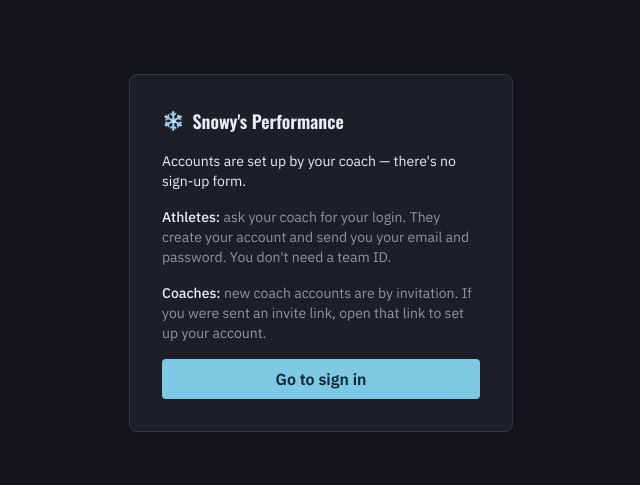
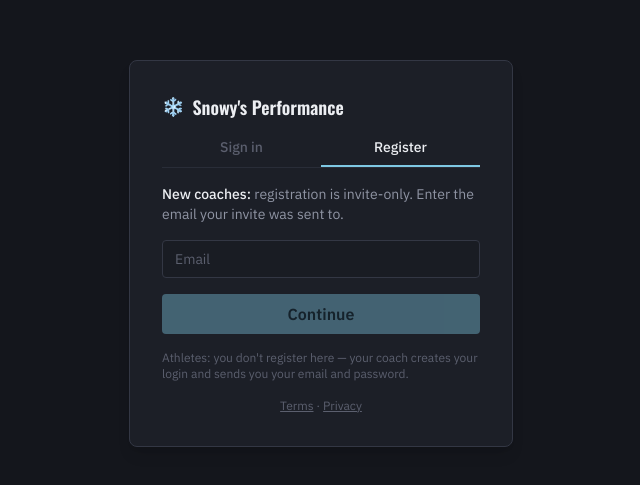
Before and after one commit to SnowysPerformance/SnowysPerformance, a Next.js app in the folder frontend/: page /register in a window 1280 px wide. Shown: the part 147-632 px from the top of the page, without its empty margins (319-959 px from the left). Built offline with nearby package versions, Linux system fonts and the light colour scheme; no server answers.

Commit message:
Revise registration page for invite-only coach sign-up
Updated the registration page to reflect invite-only sign-up process for new coaches. Removed outdated instructions and added new form logic for checking invites and registering.

```diff
--- a/frontend/src/app/register/page.tsx
+++ b/frontend/src/app/register/page.tsx
@@ -1,11 +1,64 @@
+"use client";
+import { useState } from "react";
+import { useRouter } from "next/navigation";
 import Link from "next/link";
+import { api, saveSession } from "@/lib/api";
+import AuthTabs from "@/components/AuthTabs";
 
-// Open sign-up was removed on purpose (see backend auth.controller.ts):
-// accounts are only created by a coach from their roster, or through an
-// invite link a coach sends. This page used to be the sign-up form; it now
-// just explains that, so old links and bookmarks don't land on a form that
-// can't work.
+// Register page for NEW COACHES. Sign-up is invite-only: you type your
+// email, and you can only continue if that email has a coach invite waiting
+// (sent from the admin page or by a head coach). Then you pick your name,
+// password (and team name, for a brand-new team) and you're in. Athletes
+// don't register here — their coach creates their login.
+type Found = { email: string; newTeam: boolean; teamName: string | null; invitedByName: string };
+
 export default function RegisterPage() {
+  const router = useRouter();
+  const [email, setEmail] = useState("");
+  const [found, setFound] = useState<Found | null>(null);
+  const [name, setName] = useState("");
+  const [teamName, setTeamName] = useState("");
+  const [password, setPassword] = useState("");
+  const [confirmPassword, setConfirmPassword] = useState("");
+  const [error, setError] = useState("");
+  const [busy, setBusy] = useState(false);
+
+  const inputClass = "w-full bg-inputbg border border-edge rounded px-3 py-2 text-sm placeholder-faint focus:border-accent outline-none";
+  const buttonClass = "w-full bg-accent text-accenttext font-semibold rounded px-3 py-2 hover:bg-accentstrong transition-colors disabled:opacity-40";
+
+  async function check(e: React.FormEvent) {
+    e.preventDefault();
+    setError("");
+    setBusy(true);
+    try {
+      setFound(await api("/api/invites/register/check", { method: "POST", body: JSON.stringify({ email }) }));
+    } catch (err: any) {
+      setError(err.message);
+    } finally {
+      setBusy(false);
+    }
+  }
+
+  async function register(e: React.FormEvent) {
+    e.preventDefault();
+    setError("");
+    if (password.length < 6) return setError("Password must be at least 6 characters.");
+    if (password !== confirmPassword) return setError("Passwords don't match.");
+    setBusy(true);
+    try {
+      const data = await api("/api/invites/register", {
+        method: "POST",
+        body: JSON.stringify({ email: found!.email, name, password, teamName: found!.newTeam ? teamName : undefined }),
+      });
+      saveSession(data.token, data.user);
+      router.push("/dashboard");
+    } catch (err: any) {
+      setError(err.message);
+    } finally {
+      setBusy(false);
+    }
+  }
+
   return (
     <div className="min-h-screen flex items-center justify-center bg-void p-4">
       <div className="bg-surface border border-edge p-8 rounded-lg shadow-lg w-full max-w-sm space-y-4">
@@ -13,18 +66,62 @@ export default function RegisterPage() {
           <span className="text-lg">❄️</span>
           <h1 className="font-display text-lg font-semibold">Snowy's Performance</h1>
         </div>
-        <p className="text-sm text-primary">Accounts are set up by your coach — there's no sign-up form.</p>
-        <p className="text-sm text-muted">
-          <span className="text-primary font-medium">Athletes:</span> ask your coach for your login. They create your account and
-          send you your email and password. You don't need a team ID.
+        <AuthTabs active="register" />
+
+        {!found ? (
+          <form onSubmit={check} className="space-y-4">
+            <p className="text-sm text-muted">
+              <span className="text-primary font-medium">New coaches:</span> registration is invite-only. Enter the email your
+              invite was sent to.
+            </p>
+            {error && <div className="text-red-400 text-sm">{error}</div>}
+            <input className={inputClass} type="email" placeholder="Email" value={email} onChange={(e) => setEmail(e.target.value)} />
+            <button className={buttonClass} disabled={busy || !email.trim()}>
+              {busy ? "Checking…" : "Continue"}
+            </button>
+            <p className="text-xs text-faint">
+              Athletes: you don't register here — your coach creates your login and sends you your email and password.
+            </p>
+          </form>
+        ) : (
+          <form onSubmit={register} className="space-y-4">
+            <p className="text-sm text-muted">
+              {found.newTeam ? (
+                <>
+                  Invite found for <span className="text-primary font-medium">{found.email}</span> from{" "}
+                  <span className="text-primary font-medium">{found.invitedByName}</span> — you'll start your own team as its
+                  head coach.
+                </>
+              ) : (
+                <>
+                  Invite found for <span className="text-primary font-medium">{found.email}</span> — you'll join{" "}
+                  <span className="text-primary font-medium">{found.teamName}</span> as a coach (invited by {found.invitedByName}).
+                </>
+              )}
+            </p>
+            {error && <div className="text-red-400 text-sm">{error}</div>}
+            {found.newTeam && (
+              <input className={inputClass} placeholder="Your team's name" value={teamName} onChange={(e) => setTeamName(e.target.value)} />
+            )}
+            <input className={inputClass} placeholder="Your name" value={name} onChange={(e) => setName(e.target.value)} />
+            <input className={inputClass} type="password" placeholder="Password (6+ characters)" value={password} onChange={(e) => setPassword(e.target.value)} />
+            <input className={inputClass} type="password" placeholder="Confirm password" value={confirmPassword} onChange={(e) => setConfirmPassword(e.target.value)} />
+            <button className={buttonClass} disabled={busy || !name.trim() || !password || !confirmPassword}>
+              {busy ? "Creating account…" : "Create account"}
+            </button>
+            <button
+              type="button"
+              onClick={() => { setFound(null); setError(""); }}
+              className="w-full text-xs text-faint underline"
+            >
+              Use a different email
+            </button>
+          </form>
+        )}
+
+        <p className="text-xs text-faint text-center">
+          <Link className="underline" href="/terms">Terms</Link> · <Link className="underline" href="/privacy">Privacy</Link>
         </p>
-        <p className="text-sm text-muted">
-          <span className="text-primary font-medium">Coaches:</span> new coach accounts are by invitation. If you were sent an
-          invite link, open that link to set up your account.
-        </p>
-        <Link href="/login" className="block text-center w-full bg-accent text-accenttext font-semibold rounded px-3 py-2 hover:bg-accentstrong transition-colors">
-          Go to sign in
-        </Link>
       </div>
     </div>
   );
```
